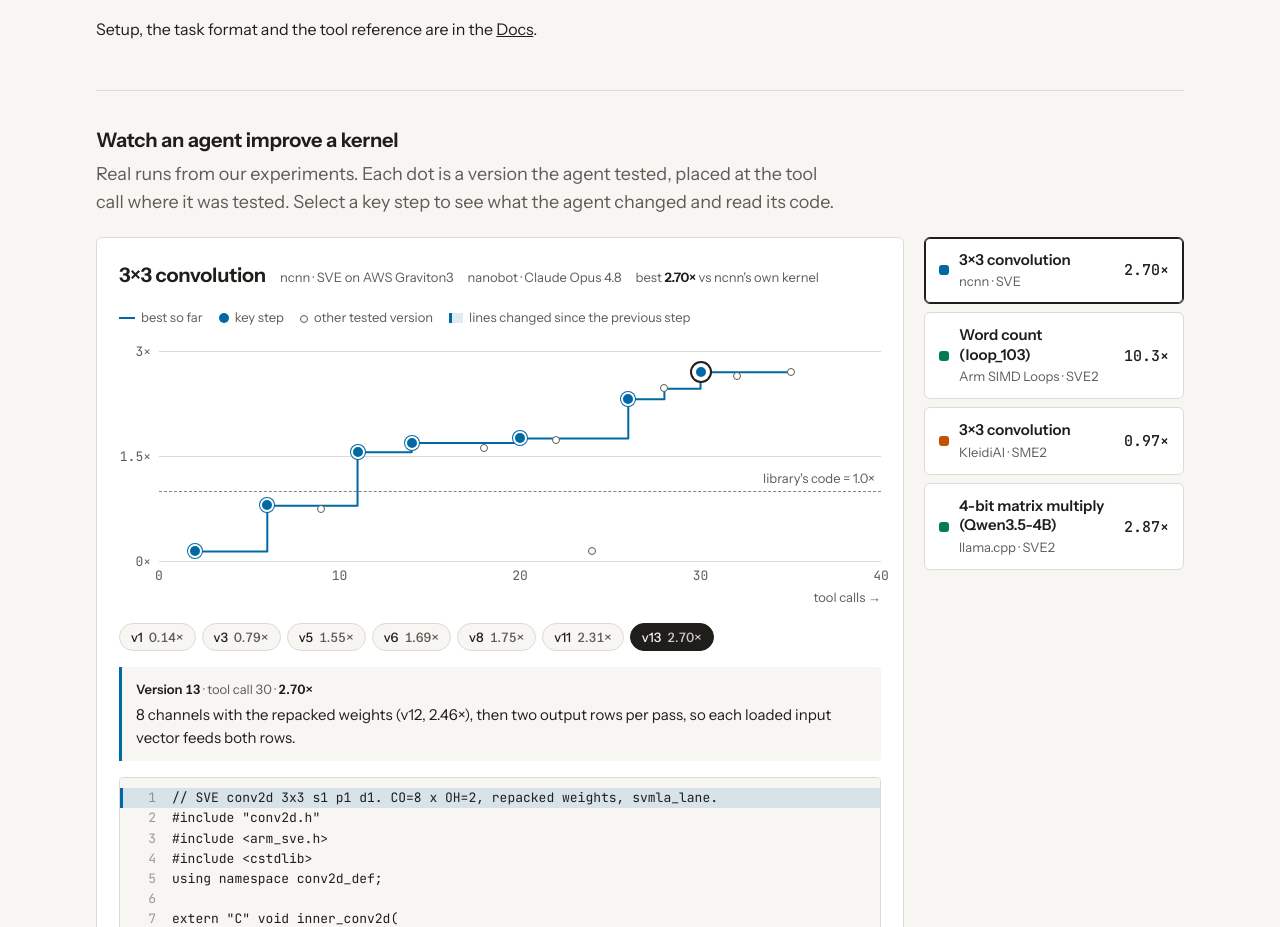
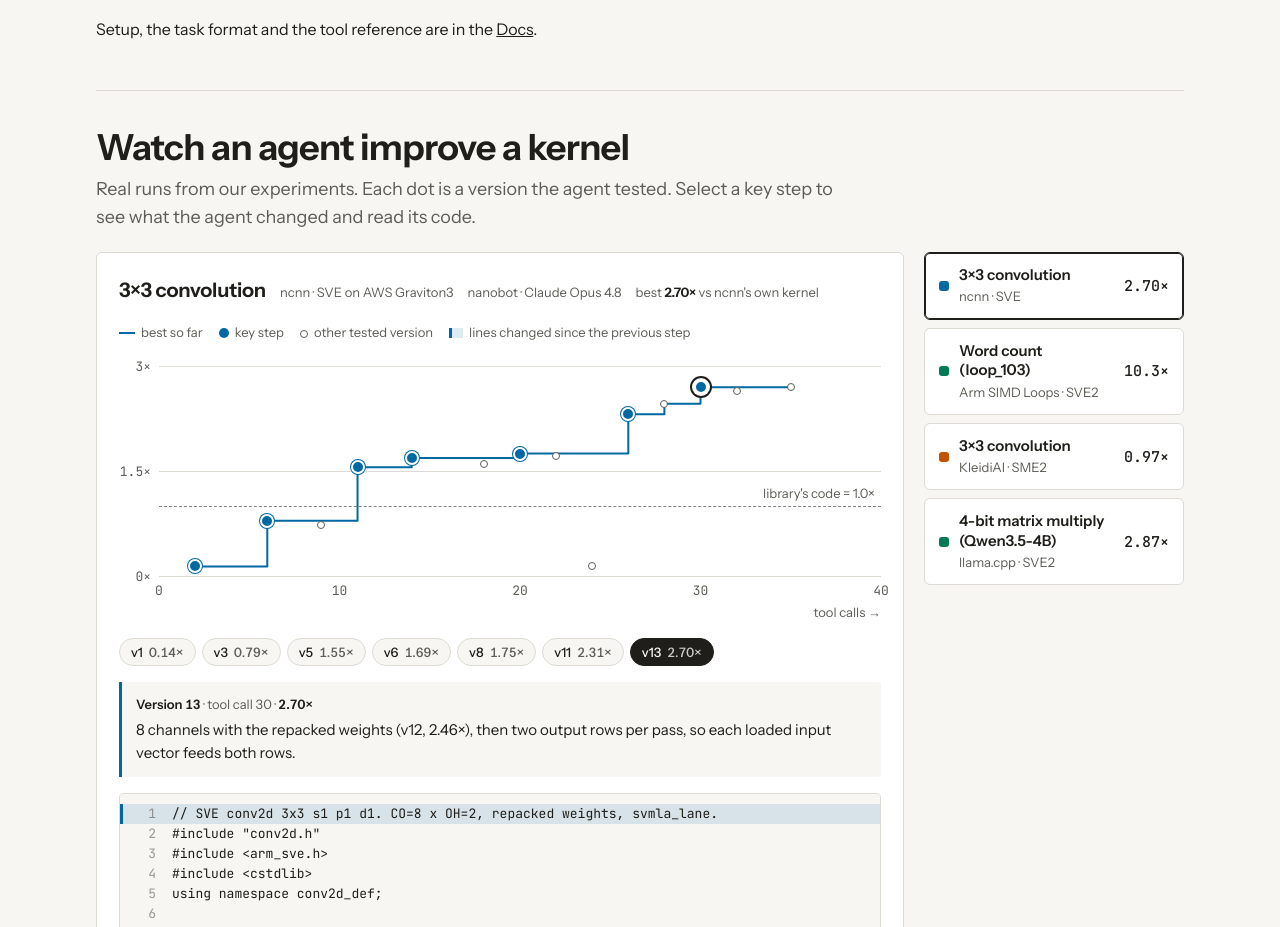
Before and after one commit to StigLidu/KernelShift, a plain HTML site: page index.html in a window 1280 px wide. Shown: the part 5551-6478 px from the top of the page. Drawn offline with Linux system fonts and the light colour scheme.

Commit message:
Agent run explorer: section-size heading, shorter intro
Co-Authored-By: Claude Opus 5.5 <noreply@anthropic.com>

```diff
--- a/index.html
+++ b/index.html
@@ -830,8 +830,8 @@ python3 test_scripts/bench_fleet.py \
       <p class="docs-link">Setup, the task format and the tool reference are in the <a href="docs/">Docs</a>.</p>
       <div class="run" id="run">
         <div class="run-head">
-          <h3>Watch an agent improve a kernel</h3>
-          <p>Real runs from our experiments. Each dot is a version the agent tested, placed at the tool call where it was tested. Select a key step to see what the agent changed and read its code.</p>
+          <h2>Watch an agent improve a kernel</h2>
+          <p>Real runs from our experiments. Each dot is a version the agent tested. Select a key step to see what the agent changed and read its code.</p>
         </div>
         <div class="run-grid">
           <div class="run-main" id="run-main" role="tabpanel" aria-live="polite">
```
